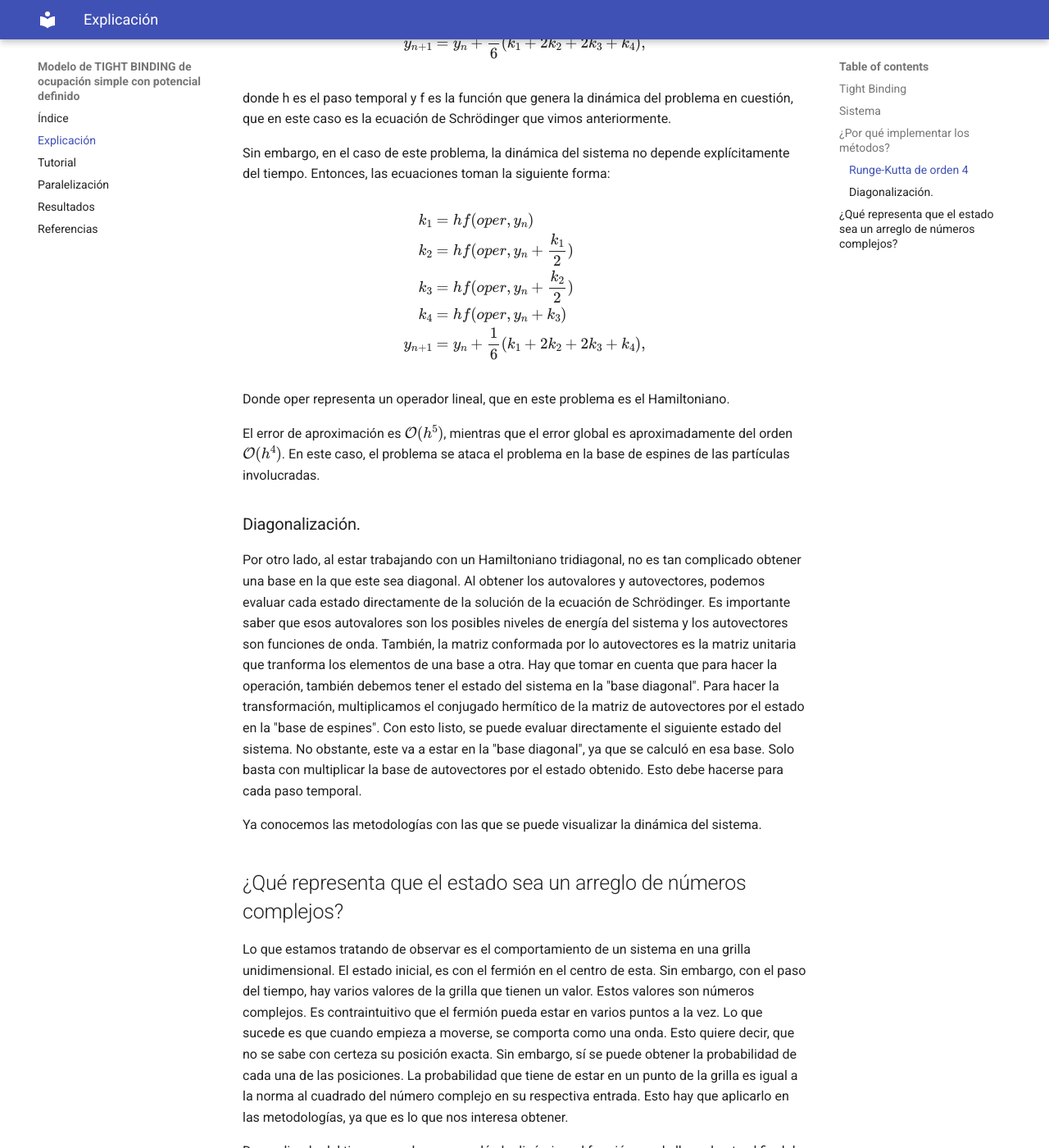
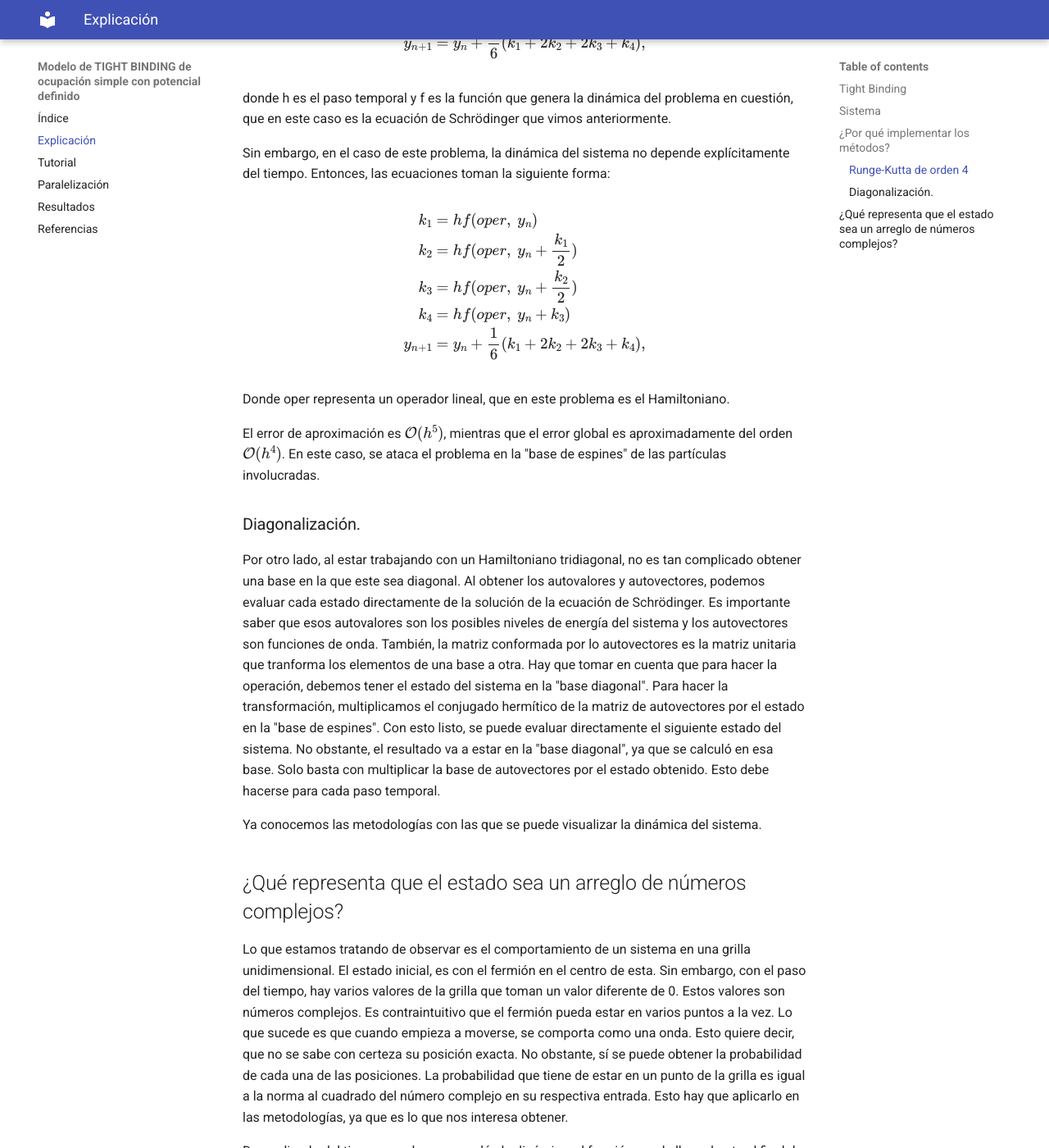
Before and after one commit to FabianC010/Proyecto-Computacional, an MkDocs documentation site: the page built from docs/explanation.md, in a window 1280 px wide and 1400 px high, scrolled down 1170 px. Shown: the whole window at 82% size. Built offline with MkDocs 1.6.1 and Material for MkDocs 9.7.7, drawn with Linux system fonts in a browser that asks for light colours; some of the changed text lies outside the part shown.

Commit message:
Comentarios de resultados

```diff
--- a/docs/explanation.md
+++ b/docs/explanation.md
@@ -44,26 +44,26 @@ Sin embargo, en el caso de este problema, la dinámica del sistema no depende ex
 
 $$
 \begin{align}
- k_1 &= h f ( oper , y_n ) \\
- k_2 &= h f ( oper , y_n +\frac{k_1}{2} ) \\
- k_3 &= h f ( oper , y_n + \frac{k_2}{2} ) \\
- k_4 &= h f ( oper , y_n + k_3 ) \\
+ k_1 &= h f ( oper ,\ y_n ) \\
+ k_2 &= h f ( oper ,\ y_n +\frac{k_1}{2} ) \\
+ k_3 &= h f ( oper ,\ y_n + \frac{k_2}{2} ) \\
+ k_4 &= h f ( oper ,\ y_n + k_3 ) \\
  y_{n + 1} &= y_n + \frac{1}{6} (k_1 + 2 k_2 + 2 k_3 + k_4) ,
 \end{align}
 $$
 
 Donde oper representa un operador lineal, que en este problema es el Hamiltoniano.
 
-El error de aproximación es $\mathcal{O}(h^5)$, mientras que el error global es aproximadamente del orden $\mathcal{O}(h^4)$. En este caso, el problema se ataca el problema en la base de espines de las partículas involucradas.
+El error de aproximación es $\mathcal{O}(h^5)$, mientras que el error global es aproximadamente del orden $\mathcal{O}(h^4)$. En este caso, se ataca el problema en la "base de espines" de las partículas involucradas.
 
 ### Diagonalización.
 
-Por otro lado, al estar trabajando con un Hamiltoniano tridiagonal, no es tan complicado obtener una base en la que este sea diagonal. Al obtener los autovalores y autovectores, podemos evaluar cada estado directamente de la solución de la ecuación de Schrödinger. Es importante saber que esos autovalores son los posibles niveles de energía del sistema y los autovectores son funciones de onda. También, la matriz conformada por lo autovectores es la matriz unitaria que tranforma los elementos de una base a otra. Hay que tomar en cuenta que para hacer la operación, también debemos tener el estado del sistema en la "base diagonal". Para hacer la transformación, multiplicamos el conjugado hermítico de la matriz de autovectores por el estado en la "base de espines". Con esto listo, se puede evaluar directamente el siguiente estado del sistema. No obstante, este va a estar en la "base diagonal", ya que se calculó en esa base. Solo basta con multiplicar la  base de autovectores por el estado obtenido. Esto debe hacerse para cada paso temporal.
+Por otro lado, al estar trabajando con un Hamiltoniano tridiagonal, no es tan complicado obtener una base en la que este sea diagonal. Al obtener los autovalores y autovectores, podemos evaluar cada estado directamente de la solución de la ecuación de Schrödinger. Es importante saber que esos autovalores son los posibles niveles de energía del sistema y los autovectores son funciones de onda. También, la matriz conformada por lo autovectores es la matriz unitaria que tranforma los elementos de una base a otra. Hay que tomar en cuenta que para hacer la operación, debemos tener el estado del sistema en la "base diagonal". Para hacer la transformación, multiplicamos el conjugado hermítico de la matriz de autovectores por el estado en la "base de espines". Con esto listo, se puede evaluar directamente el siguiente estado del sistema. No obstante, el resultado va a estar en la "base diagonal", ya que se calculó en esa base. Solo basta con multiplicar la  base de autovectores por el estado obtenido. Esto debe hacerse para cada paso temporal.
 
 Ya conocemos las metodologías con las que se puede visualizar la dinámica del sistema.
 
 ## ¿Qué representa que el estado sea un arreglo de números complejos?
 
-Lo que estamos tratando de observar es el comportamiento de un sistema en una grilla unidimensional. El estado inicial, es con el fermión en el centro de esta. Sin embargo, con el paso del tiempo, hay varios valores de la grilla que tienen un valor. Estos valores son números complejos.  Es contraintuitivo que el fermión pueda estar en varios puntos a la vez. Lo que sucede es que cuando empieza a moverse, se comporta como una onda. Esto quiere decir, que no se sabe con certeza su posición exacta. Sin embargo, sí se puede obtener la probabilidad de cada una de las posiciones. La probabilidad que tiene de estar en un punto de la grilla es igual a la norma al cuadrado del número complejo en su respectiva entrada. Esto hay que aplicarlo en las metodologías, ya que es lo que nos interesa obtener.
+Lo que estamos tratando de observar es el comportamiento de un sistema en una grilla unidimensional. El estado inicial, es con el fermión en el centro de esta. Sin embargo, con el paso del tiempo, hay varios valores de la grilla que toman un valor diferente de 0. Estos valores son números complejos.  Es contraintuitivo que el fermión pueda estar en varios puntos a la vez. Lo que sucede es que cuando empieza a moverse, se comporta como una onda. Esto quiere decir, que no se sabe con certeza su posición exacta. No obstante, sí se puede obtener la probabilidad de cada una de las posiciones. La probabilidad que tiene de estar en un punto de la grilla es igual a la norma al cuadrado del número complejo en su respectiva entrada. Esto hay que aplicarlo en las metodologías, ya que es lo que nos interesa obtener.
 
 Dependiendo del tiempo en el que se evalúa la dinámica, el fermión puede llegar hasta el final de la grilla. Después de eso, lo que se va a observar es que la onda se refleja en la frontera y se dirige hacia el centro de la grilla de nuevo. En la realidad, esto no pasa, pero en el modelo no existe espacio más allá de la grilla, por eso ocurre de esa forma.
```
Also changed, not shown: other parts of docs/explanation.md (+5 -5 lines), docs/results.md (+16 -4 lines).
